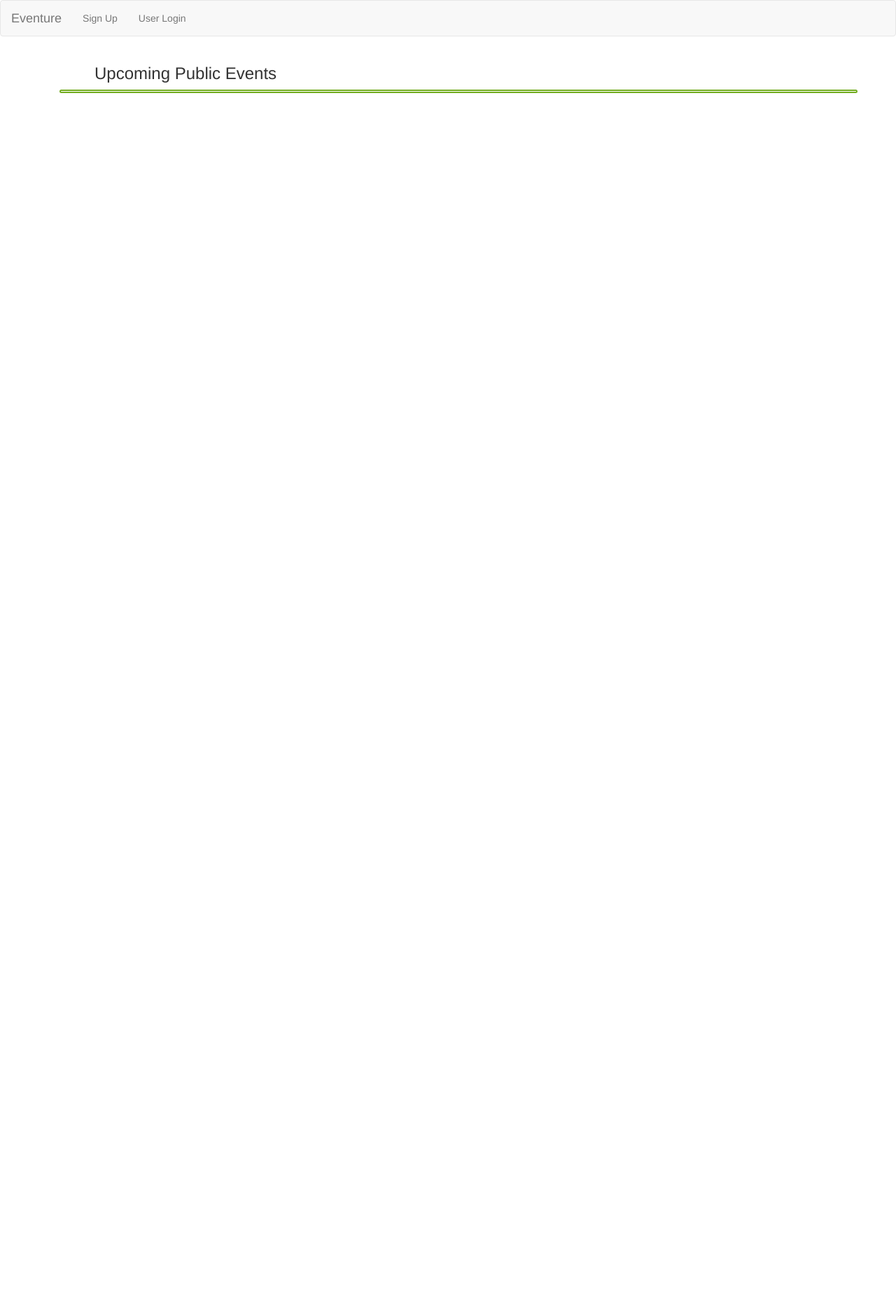
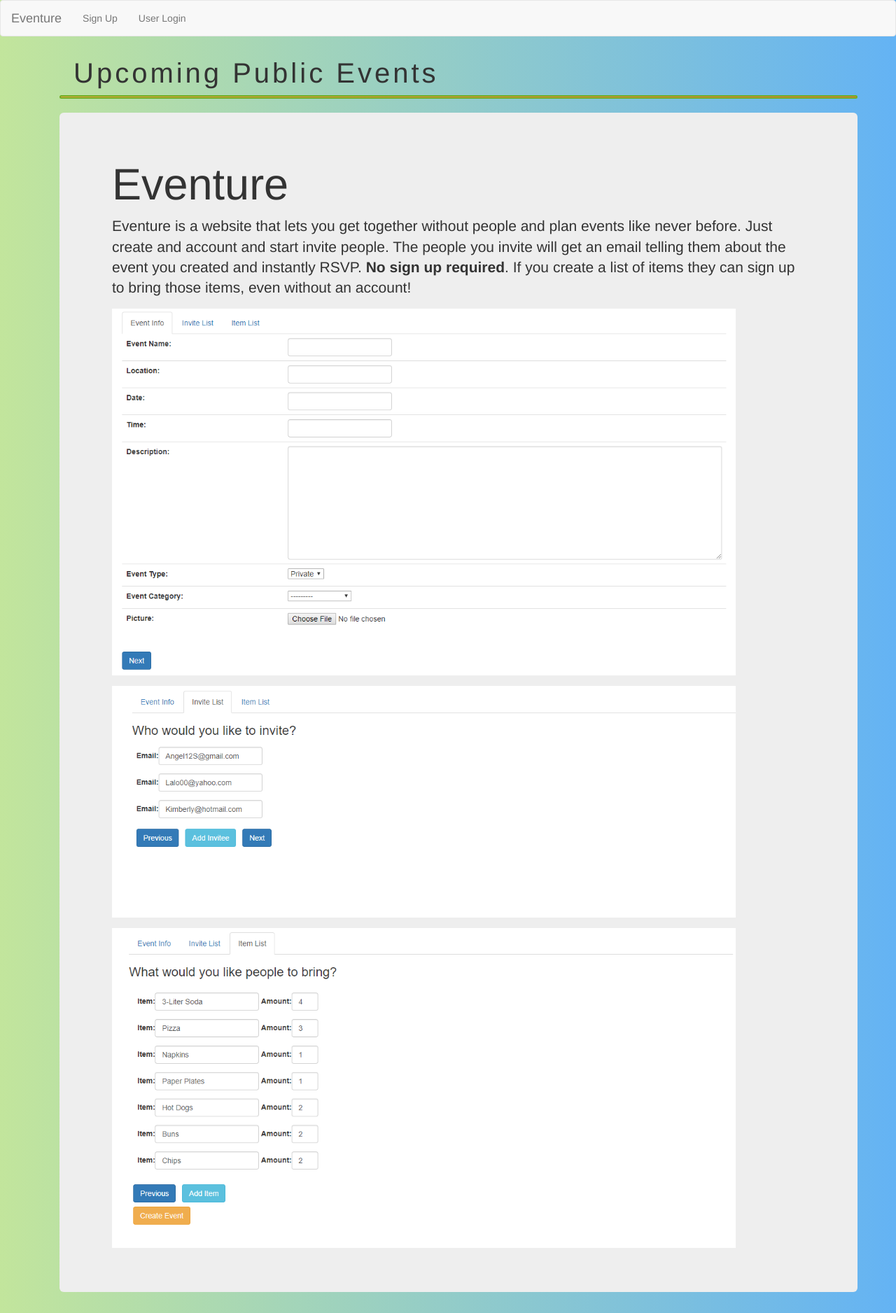
Before and after one commit to HectorSA/Eventure, a Django app: page / in a window 1280 px wide. Shown: the whole page at 70% size. Before the commit the page ends 133 px from the top, so only its background shows below. Run offline with Django 3.2, Linux system fonts and the light colour scheme; data that the repository does not hold is empty; some libraries are stand-ins or nearby versions.

Commit message:
added pictures to newIndex

```diff
--- a/Eventure/Templates/css/newIndex.css
+++ b/Eventure/Templates/css/newIndex.css
@@ -9,7 +9,9 @@ h5 {
     line-height: 1.2857em;
     margin: 0;
 }
-
+.card , .card-inverse , .card-info{
+    background: floralwhite;
+}
 .card {
     font-size: 1em;
     overflow: hidden;
@@ -63,7 +65,6 @@ h5 {
     padding: .75em 1em;
     color: rgba(0, 0, 0, .4);
     border-top: 1px solid rgba(0, 0, 0, .05) !important;
-    background: #fff;
 }
 
 .card-inverse .btn {
@@ -121,9 +122,17 @@ h5 {
 }
 
 #slickBoarder {
-	border-radius: 25px;
+    border-radius: 25px;
     padding:0 10px 0 10px;
     border: 2px solid #73AD21;
+
+
+    background: #f46b45;  /* fallback for old browsers */
+    background: -webkit-linear-gradient(to right, #eea849, #f46b45);  /* Chrome 10-25, Safari 5.1-6 */
+    background: linear-gradient(to right, #eea849, #f46b45); /* W3C, IE 10+/ Edge, Firefox 16+, Chrome 26+, Opera 12+, Safari 7+ */
+
+
+
 }
 
 .slick-slide {
@@ -131,6 +140,36 @@ h5 {
     outline: none;
 }
 
-#publicEventsLabel {
-    margin-left: 50px;
+
+
+body {
+
+
+    background: #c2e59c; /* fallback for old browsers */
+    background: -webkit-linear-gradient(to right, #c2e59c, #64b3f4); /* Chrome 10-25, Safari 5.1-6 */
+    background: linear-gradient(to right, #c2e59c, #64b3f4); /* W3C, IE 10+/ Edge, Firefox 16+, Chrome 26+, Opera 12+, Safari 7+ */
+
+
+    height: 100vh;
+
 }
+
+#publicEventsLabel{
+    border-radius: 5px;
+    width: 100%;
+    padding-left: 20px;
+
+    font-size: 40px;
+    font-weight: 400;
+    letter-spacing: 4px;
+    top: 50%;
+    margin-top: 10px;
+
+}
+.jumbotron {
+    margin-top: 20px;
+}
+
+.eventurePic{
+    width: 90%;
+}
--- a/Eventure/Templates/newIndex.html
+++ b/Eventure/Templates/newIndex.html
@@ -15,7 +15,7 @@
 
 <div class='container'>
 
-    <h3 id="publicEventsLabel"> Upcoming Public Events</h3>
+    <h3 id="publicEventsLabel">Upcoming Public Events</h3>
 
     <div id="slickBoarder">
         <div class='single-item'>
@@ -77,7 +77,27 @@
         </div>
     </div>
 
+ <div class="jumbotron jumbotron-fluid">
+  <div class="container">
+    <h1 class="display-3">Eventure</h1>
+    <p class="lead">Eventure is a website that lets you get together without people and plan events like
+        never before. Just create and account and start invite people. The people you invite will get an email
+        telling them about the event you created and instantly RSVP. <b>No sign up required</b>. If you
+        create a list of items they can sign up to bring those items, even without an account!</p>
+      <p>
+          <img class="eventurePic" src="{{media_url}}createEvent.png">
+      </p>
 
+      <p>
+          <img class="eventurePic" src="{{media_url}}inviteGuests.png">
+      </p>
+
+      <p>
+          <img class="eventurePic" src="{{media_url}}createItems.png">
+      </p>
+
+  </div>
+</div>
 
 </div>
 
```
Also changed, not shown: Eventure/media/event_photos/createEvent.png (added), Eventure/media/event_photos/createItems.png (added), Eventure/media/event_photos/github-logo.png (added), Eventure/media/event_photos/inviteGuests.png (added).
